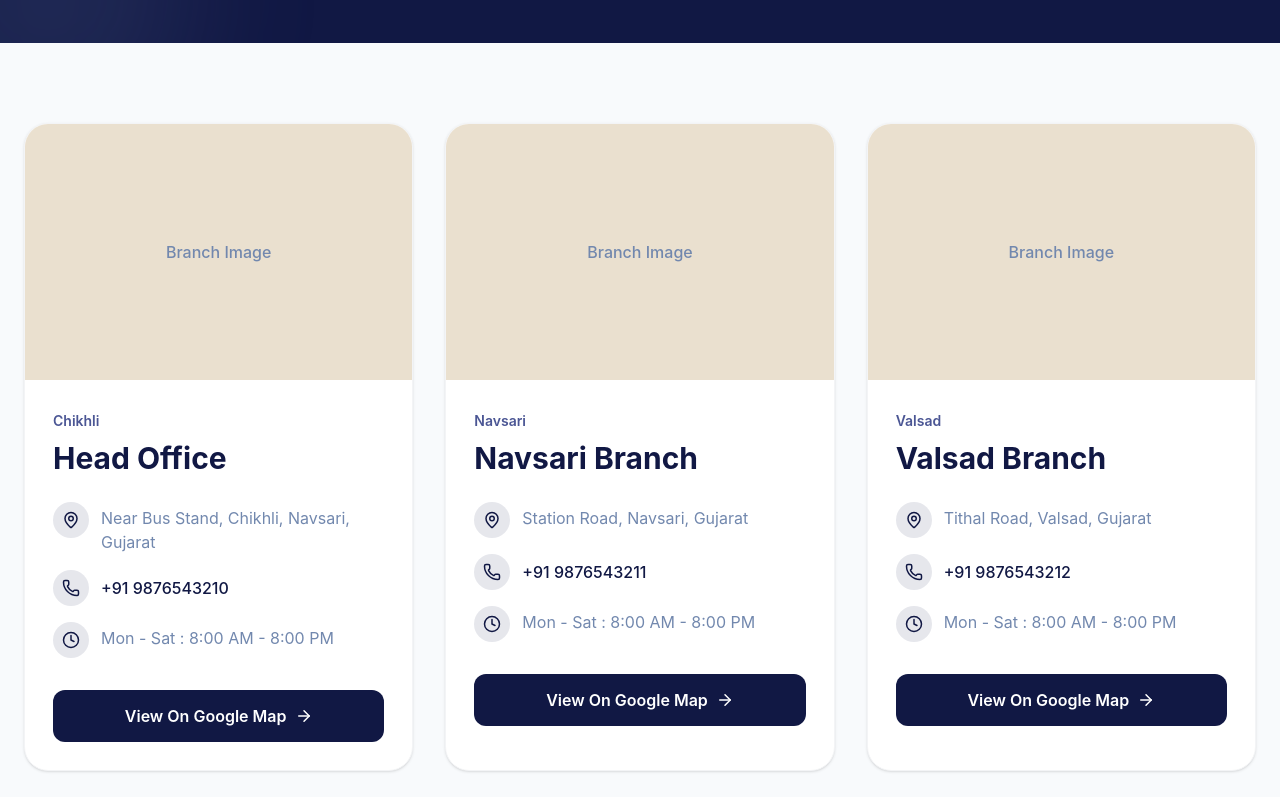
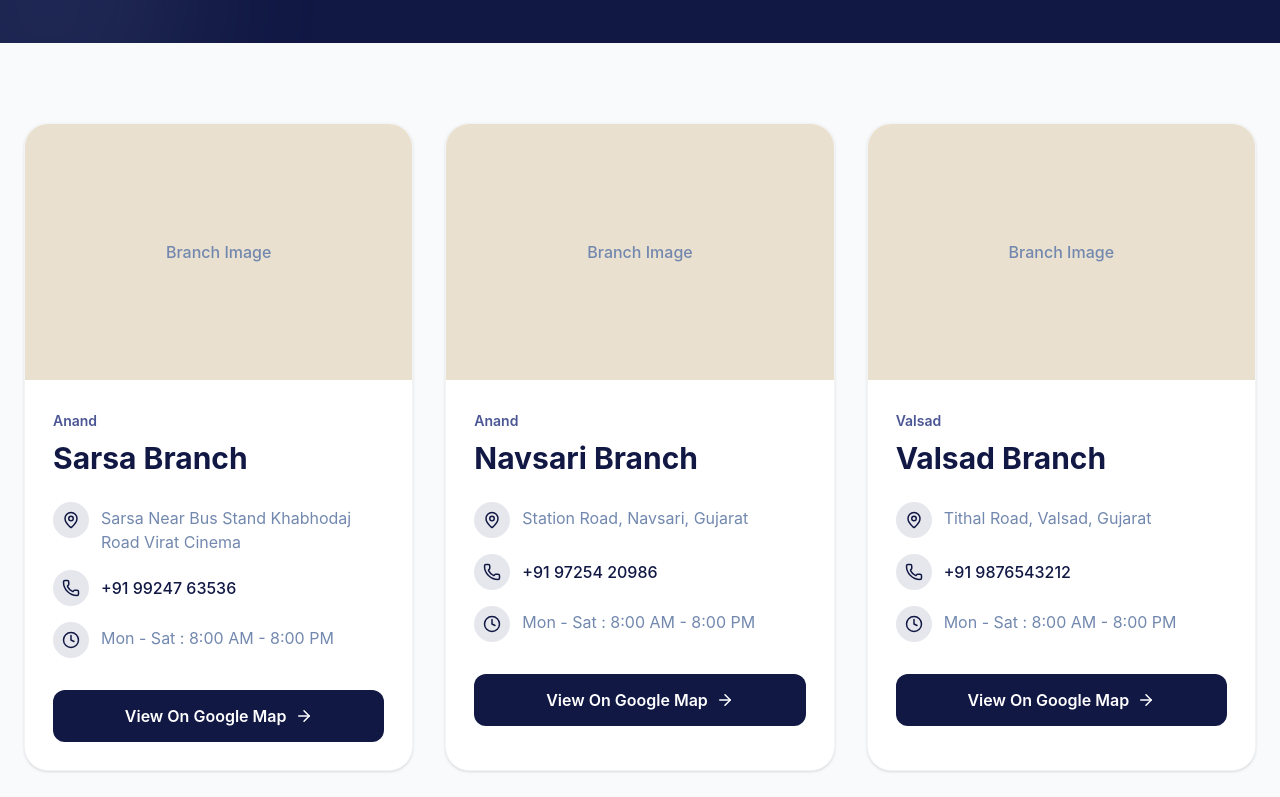
Before and after one commit to vatsalpatel-bit/Computer-academy, a React (Vite) app in the folder client/: page /branches in a window 1280 px wide. Shown: the part 421-1218 px from the top of the page. Built offline with nearby package versions, Linux system fonts and the light colour scheme.

Commit message:
add:brancheds details

```diff
--- a/client/src/components/student/branches/BranchList.jsx
+++ b/client/src/components/student/branches/BranchList.jsx
@@ -3,17 +3,17 @@ import BranchCard from './BranchCard';
 const branches = [
   {
     id: 1,
-    name: 'Head Office',
-    city: 'Chikhli',
-    address: 'Near Bus Stand, Chikhli, Navsari, Gujarat',
-    phone: '+91 9876543210',
+    name: 'Sarsa Branch',
+    city: 'Anand',
+    address: 'Sarsa Near Bus Stand Khabhodaj Road Virat Cinema',
+    phone: '+91 99247 63536',
   },
   {
     id: 2,
     name: 'Navsari Branch',
-    city: 'Navsari',
+    city: 'Anand',
     address: 'Station Road, Navsari, Gujarat',
-    phone: '+91 9876543211',
+    phone: '+91 97254 20986',
   },
   {
     id: 3,
```
